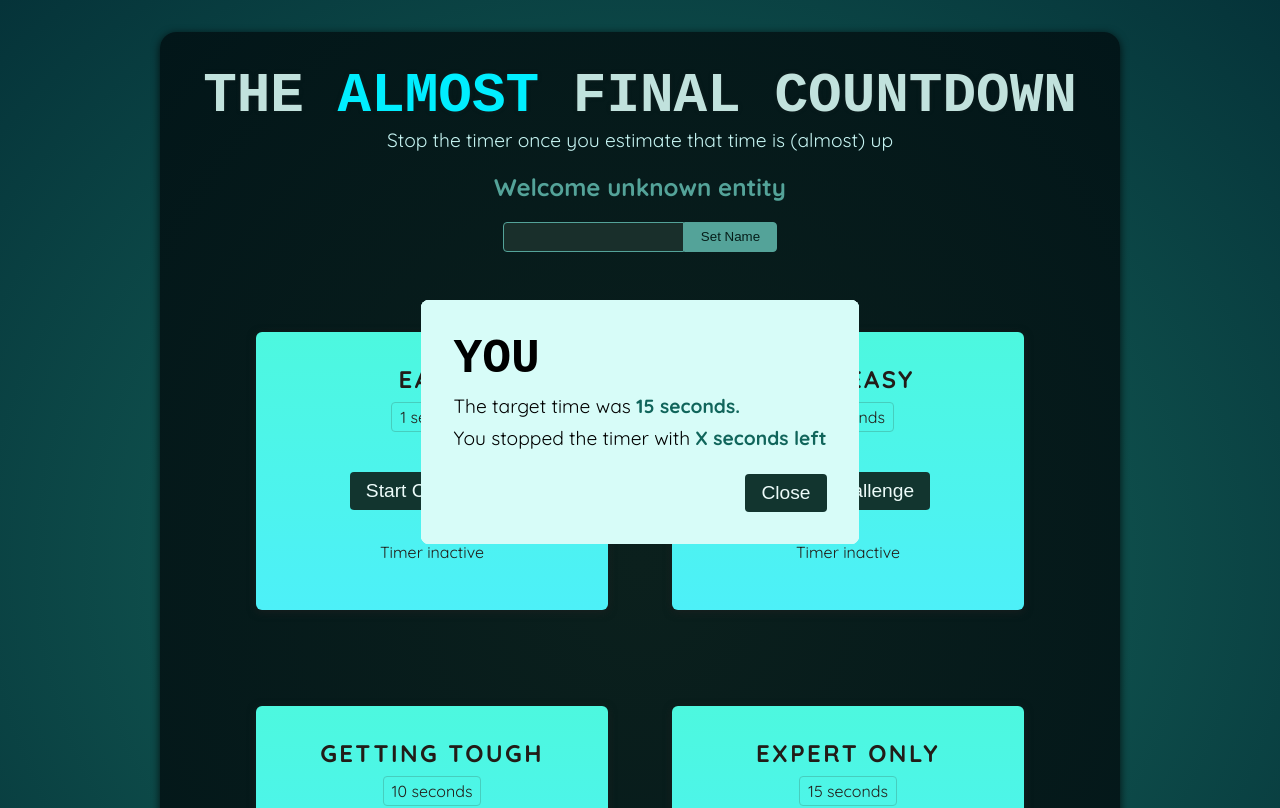
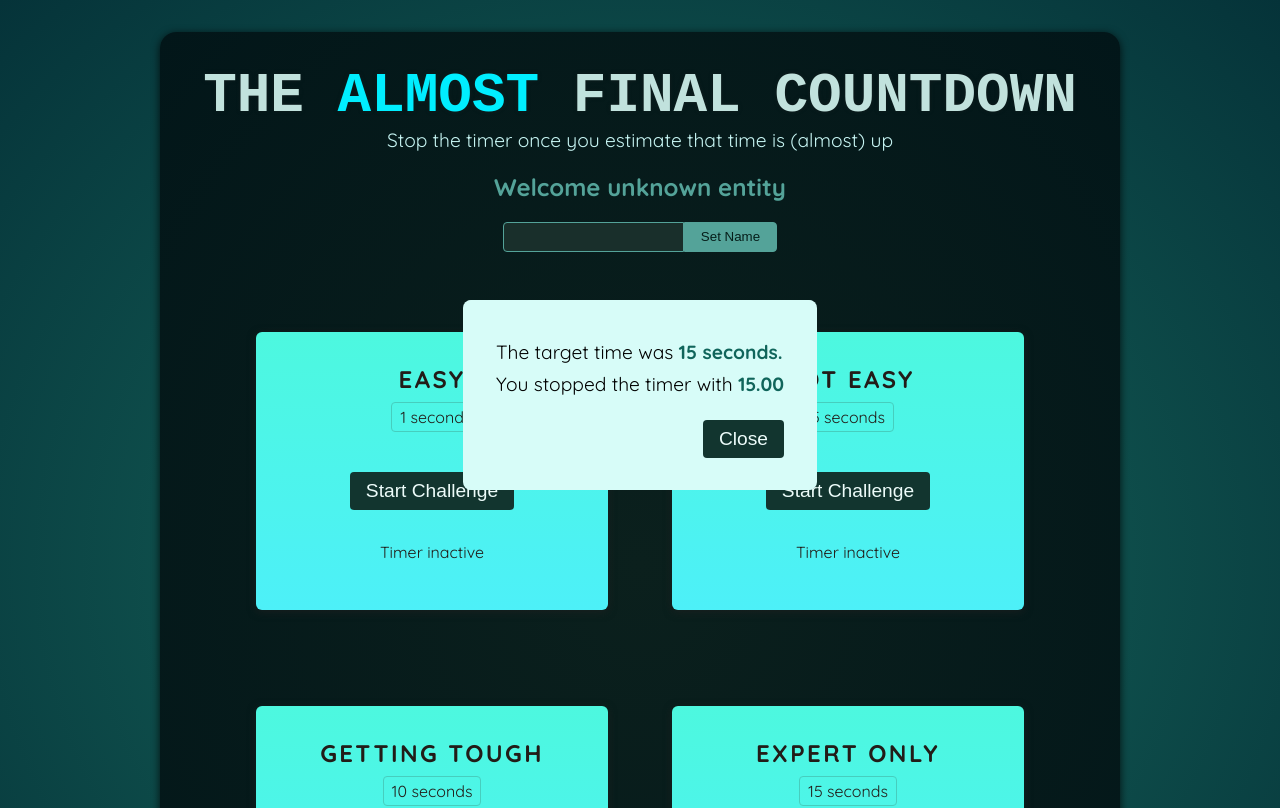
Before and after one commit to Talha-Rasool/React-Ref-Portals, a React (Vite) app: page / in a window 1280 px wide. Shown: the top 808 px of the page. Built offline with nearby package versions, Linux system fonts and the light colour scheme; a web font is replaced by a local one.

Commit message:
`refactor`:Lift the State up to Parent component. -Lift state up to parent component for better state management and reset functionality.

```diff
--- a/src/components/ResultModal.jsx
+++ b/src/components/ResultModal.jsx
@@ -1,10 +1,12 @@
 import { forwardRef, useImperativeHandle, useRef } from "react";
 
 const ResultModal = forwardRef(function ResultModal(
-  { result, targetTime },
+  {  targetTime, reaminigTime, onReset },
   ref
 ) {
   const dialog = useRef();
+  const lostPlayer=reaminigTime <=0;
+  const formattedTimeRemainig=(reaminigTime/1000).toFixed(2)
 
   useImperativeHandle(ref, () => {
     return {
@@ -15,14 +17,14 @@ const ResultModal = forwardRef(function ResultModal(
   });
   return (
     <dialog ref={dialog} className="result-modal" open>
-      <h2>You {result}</h2>
+      {lostPlayer && <h2>You Lost !</h2>}
       <p>
         The target time was <strong>{targetTime} seconds.</strong>
       </p>
       <p>
-        You stopped the timer with <strong>X seconds left</strong>
+        You stopped the timer with <strong>{formattedTimeRemainig}</strong>
       </p>
-      <form method="dialog">
+      <form method="dialog" onSubmit={onReset}>
         <button>Close</button>
       </form>
     </dialog>
```
